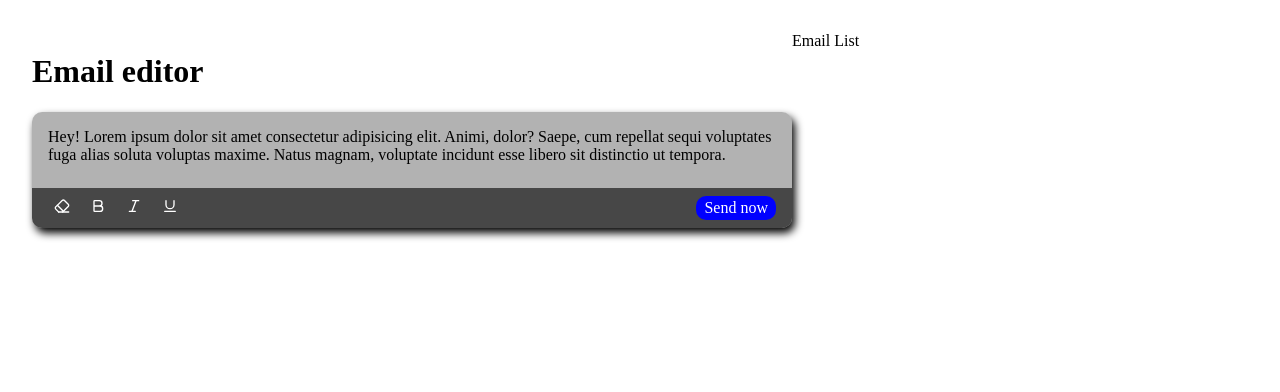
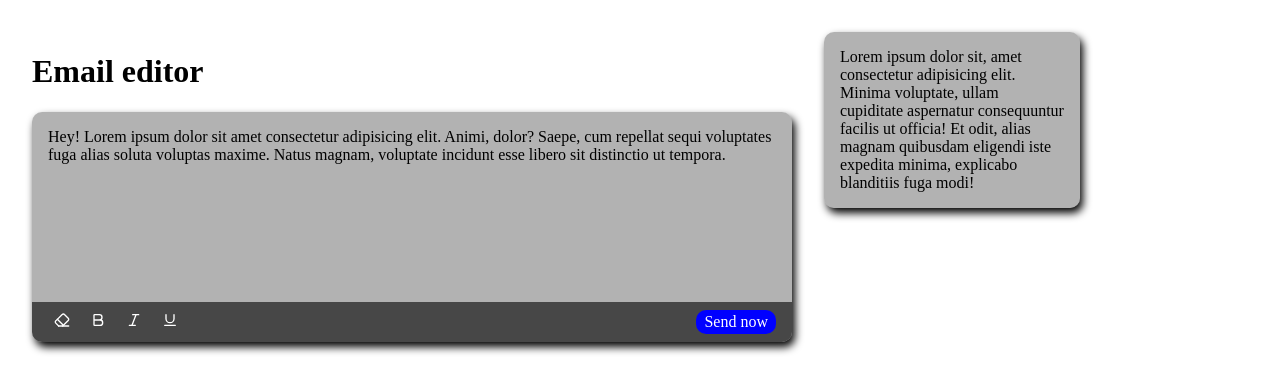
Before and after one commit to Genya10/react-edit, a React (Vite) app: page / in a window 1280 px wide. Shown: the top 392 px of the page. Built offline with nearby package versions, Linux system fonts and the light colour scheme.

Commit message:
create EmailList.module.scss

```diff
--- a/src/component/email-editor/EmailEditor.module.scss
+++ b/src/component/email-editor/EmailEditor.module.scss
@@ -12,6 +12,11 @@
 .editor{
  padding: 1rem;
  padding-bottom: 1.5rem;
+ display: block;
+ width: 100%;
+ min-height: 150px;
+ width: calc(100% - 2rem);
+ resize: none;
 }
 
 .actions{
--- a/src/component/email-editor/EmailEditor.tsx
+++ b/src/component/email-editor/EmailEditor.tsx
@@ -8,7 +8,8 @@ function EmailEditor() {
     <div>
       <h1>Email editor</h1>
       <div className={cl.card}>
-        <div className={cl.editor}>
+        <div className={cl.editor}
+        spellCheck='false'>
          Hey!
          Lorem ipsum dolor sit amet consectetur adipisicing elit.
           Animi, dolor? Saepe, cum repellat sequi voluptates fuga
--- /dev/null
+++ b/src/component/email-list/EmailList.module.scss
@@ -0,0 +1,12 @@
+.list{
+    width: 16rem;
+    margin-left: 2rem;
+    >div{
+        background-color: rgba(0, 0, 0, 0.3 );
+        border-radius: 10px;
+        overflow: hidden;
+        box-shadow: 3px 5px 8px;
+        padding: 1rem;
+        margin-bottom: 2rem;
+    }
+}
--- a/src/component/email-list/EmailList.tsx
+++ b/src/component/email-list/EmailList.tsx
@@ -1,5 +1,13 @@
+import cl from './EmailList.module.scss';
+
 export function EmailList(){
-    return (<div>
-        Email List
+    return (
+    <div className={cl.list}>
+        <div>
+            Lorem ipsum dolor sit, amet consectetur adipisicing elit.
+            Minima voluptate, ullam cupiditate aspernatur consequuntur
+            facilis ut officia! Et odit, alias magnam quibusdam eligendi
+            iste expedita minima, explicabo blanditiis fuga modi!
+        </div>
     </div>)
 }
```
